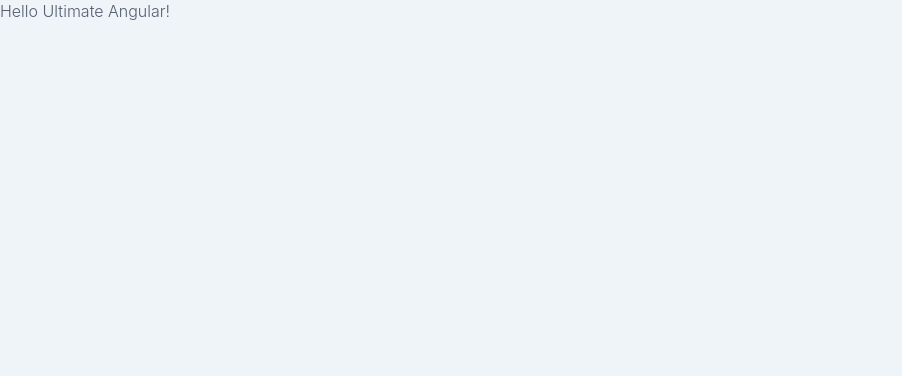
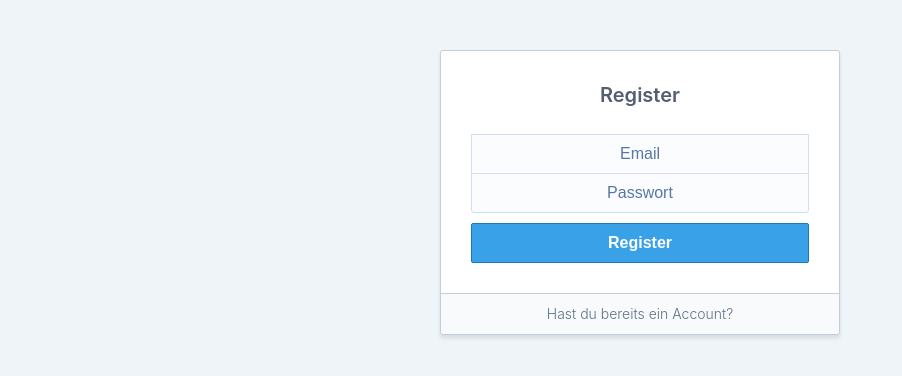
Before and after one commit to InteractiveNinja/angular-firebase, an Angular app: page /auth/register in a window 1280 px wide. Shown: the top 376 px of the page, without its empty margins (0-902 px from the left). Built offline with nearby package versions, Linux system fonts and the light colour scheme.

Commit message:
authform

```diff
--- a/package.json
+++ b/package.json
@@ -18,6 +18,7 @@
     "@angular/platform-browser": "~12.2.0",
     "@angular/platform-browser-dynamic": "~12.2.0",
     "@angular/router": "~12.2.0",
+    "firebase": "^9.1.1",
     "rxjs": "~6.6.0",
     "tslib": "^2.3.0",
     "zone.js": "~0.11.4"
--- a/src/app/containers/app/app.component.ts
+++ b/src/app/containers/app/app.component.ts
@@ -3,7 +3,9 @@
 @Component({
   selector: 'app-root',
   styleUrls: ['app.component.scss'],
-  template: ` <div>Hello Ultimate Angular!</div> `,
+  template: ` <div class="wrapper">
+    <router-outlet></router-outlet>
+  </div>`,
 })
 export class AppComponent {
   constructor() {}
--- a/src/auth/login/containers/login.component.ts
+++ b/src/auth/login/containers/login.component.ts
@@ -1,7 +1,16 @@
 import { Component } from '@angular/core';
+import { FormGroup } from '@angular/forms';
 
 @Component({
   selector: 'login-component',
-  template: ``,
+  template: ` <auth-form (submitted)="loginUser($event)">
+    <h1>Login</h1>
+    <a routerLink="/auth/register">Noch kein Account??</a>
+    <button type="submit">Login</button>
+  </auth-form>`,
 })
-export class LoginComponent {}
+export class LoginComponent {
+  loginUser(event: FormGroup) {
+    console.log(event.value);
+  }
+}
--- a/src/auth/register/containers/register.compoent.ts
+++ /dev/null
@@ -1,7 +0,0 @@
-import { Component } from '@angular/core';
-
-@Component({
-  selector: 'register-component',
-  template: ``,
-})
-export class RegisterCompoent {}
--- /dev/null
+++ b/src/auth/register/containers/register.component.ts
@@ -0,0 +1,16 @@
+import { Component } from '@angular/core';
+import { FormGroup } from '@angular/forms';
+
+@Component({
+  selector: 'register-component',
+  template: `<auth-form (submitted)="registerUser($event)">
+    <h1>Register</h1>
+    <a routerLink="/auth/login">Hast du bereits ein Account?</a>
+    <button type="submit">Register</button></auth-form
+  >`,
+})
+export class RegisterComponent {
+  registerUser(event: FormGroup) {
+    console.log(event.value);
+  }
+}
--- a/src/auth/register/register.module.ts
+++ b/src/auth/register/register.module.ts
@@ -1,18 +1,18 @@
 import { NgModule } from '@angular/core';
 import { CommonModule } from '@angular/common';
 import { RouterModule, Routes } from '@angular/router';
-import { RegisterCompoent } from './containers/register.compoent';
+import { RegisterComponent } from './containers/register.component';
 import { SharedModule } from '../shared/shared.module';
 
 export const ROUTES: Routes = [
   {
     path: '',
-    component: RegisterCompoent,
+    component: RegisterComponent,
   },
 ];
 
 @NgModule({
   imports: [CommonModule, RouterModule.forChild(ROUTES), SharedModule],
-  declarations: [RegisterCompoent],
+  declarations: [RegisterComponent],
 })
 export class RegisterModule {}
--- /dev/null
+++ b/src/auth/shared/containers/auth-form.component.scss
@@ -0,0 +1,90 @@
+:host ::ng-deep {
+  .error {
+    color: #a94442;
+    background: #f2dede;
+    border: 1px solid #e4b3b3;
+    border-radius: 2px;
+    padding: 8px;
+    font-size: 14px;
+    font-weight: 400;
+    margin: 10px 0 0;
+  }
+  h1 {
+    margin: 0 0 25px;
+    font-size: 20px;
+    font-weight: 600;
+    text-align: center;
+  }
+  button {
+    cursor: pointer;
+    outline: 0;
+    width: 100%;
+    border-radius: 2px;
+    border: 1px solid #1c79b8;
+    background: #39a1e7;
+    color: #fff;
+    padding: 10px;
+    font-size: 16px;
+    font-weight: 600;
+    transition: all 0.2s ease-in-out;
+    &:hover {
+      background: darken(#39a1e7, 5%);
+      border-color: darken(#1c79b8, 5%);
+    }
+    &:disabled {
+      opacity: .4;
+      cursor: not-allowed;
+    }
+  }
+  a {
+    display: block;
+    text-align: center;
+    color: #5e7386;
+    font-size: 14px;
+  }
+}
+
+.auth-form {
+  background: #fff;
+  box-shadow: 0 3px 4px rgba(0,0,0,.1);
+  border-radius: 3px;
+  border: 1px solid #c1cedb;
+  width: 400px;
+  margin: 50px auto;
+  padding: 30px;
+  &__action {
+    margin: 10px 0 30px;
+  }
+  &__toggle {
+    border-radius: 0 0 3px 3px;
+    border-top: 1px solid #c1cedb;
+    background: #f8fafc;
+    padding: 10px;
+    margin: 0 -30px -30px;
+  }
+  label {
+    display: block;
+    margin: 0;
+  }
+  input {
+    outline: 0;
+    font-size: 16px;
+    padding: 10px 15px;
+    margin: 0;
+    width: 100%;
+    background: #fafcfd;
+    color: #5777a8;
+    border: 1px solid #d1deeb;
+    text-align: center;
+    &::-webkit-input-placeholder {
+      color: #5777a8;
+    }
+    &[type=email] {
+      border-radius: 3px 3px 0 0;
+    }
+    &[type=password] {
+      border-radius: 0 0 3px 3px;
+      margin: -1px 0 0;
+    }
+  }
+}
--- /dev/null
+++ b/src/auth/shared/containers/auth-form.component.ts
@@ -0,0 +1,61 @@
+import { Component, EventEmitter, Output } from '@angular/core';
+import { FormBuilder, FormGroup, Validators } from '@angular/forms';
+
+@Component({
+  selector: 'auth-form',
+  styleUrls: ['./auth-form.component.scss'],
+  template: ` <div class="auth-form">
+    <form [formGroup]="form" (ngSubmit)="onSubmit()">
+      <ng-content select="h1"></ng-content>
+      <div>
+        <label>
+          <input formControlName="email" type="text" placeholder="Email" />
+        </label>
+        <label>
+          <input
+            formControlName="password"
+            type="password"
+            placeholder="Passwort"
+          />
+        </label>
+
+        <div *ngIf="PasswordInvalid" class="error">
+          Passwort ist nicht gültig
+        </div>
+        <div *ngIf="EmailInvalide" class="error">Email ist nicht gültig</div>
+      </div>
+      <ng-content select=".error"></ng-content>
+      <div class="auth-form__action">
+        <ng-content select="button"></ng-content>
+      </div>
+      <div class="auth-form__toggle">
+        <ng-content select="a"></ng-content>
+      </div>
+    </form>
+  </div>`,
+})
+export class AuthFormComponent {
+  form = this.fb.group({
+    email: ['', Validators.email],
+    password: ['', Validators.required],
+  });
+
+  @Output()
+  submitted: EventEmitter<FormGroup> = new EventEmitter<FormGroup>();
+  constructor(private fb: FormBuilder) {}
+
+  onSubmit() {
+    if (this.form.valid) {
+      this.submitted.emit(this.form);
+    }
+  }
+
+  get PasswordInvalid() {
+    const control = this.form.get('password');
+    return control?.hasError('required') && control?.touched;
+  }
+  get EmailInvalide() {
+    const control = this.form.get('email');
+    return control?.hasError('email') && control?.touched;
+  }
+}
--- a/src/auth/shared/containers/authform.component.ts
+++ /dev/null
@@ -1,7 +0,0 @@
-import { Component } from '@angular/core';
-
-@Component({
-  selector: 'auth-form',
-  template: ``,
-})
-export class AuthformComponent {}
--- a/src/auth/shared/shared.module.ts
+++ b/src/auth/shared/shared.module.ts
@@ -1,12 +1,12 @@
 import { NgModule } from '@angular/core';
 import { CommonModule } from '@angular/common';
 import { RouterModule, Routes } from '@angular/router';
-import { AuthformComponent } from './containers/authform.component';
+import { AuthFormComponent } from './containers/auth-form.component';
 import { ReactiveFormsModule } from '@angular/forms';
 
 @NgModule({
   imports: [CommonModule, ReactiveFormsModule],
-  declarations: [AuthformComponent],
-  exports: [AuthformComponent],
+  declarations: [AuthFormComponent],
+  exports: [AuthFormComponent],
 })
 export class SharedModule {}
```
Also changed, not shown: 1 other file (tests, documents, lock files or other folders).
